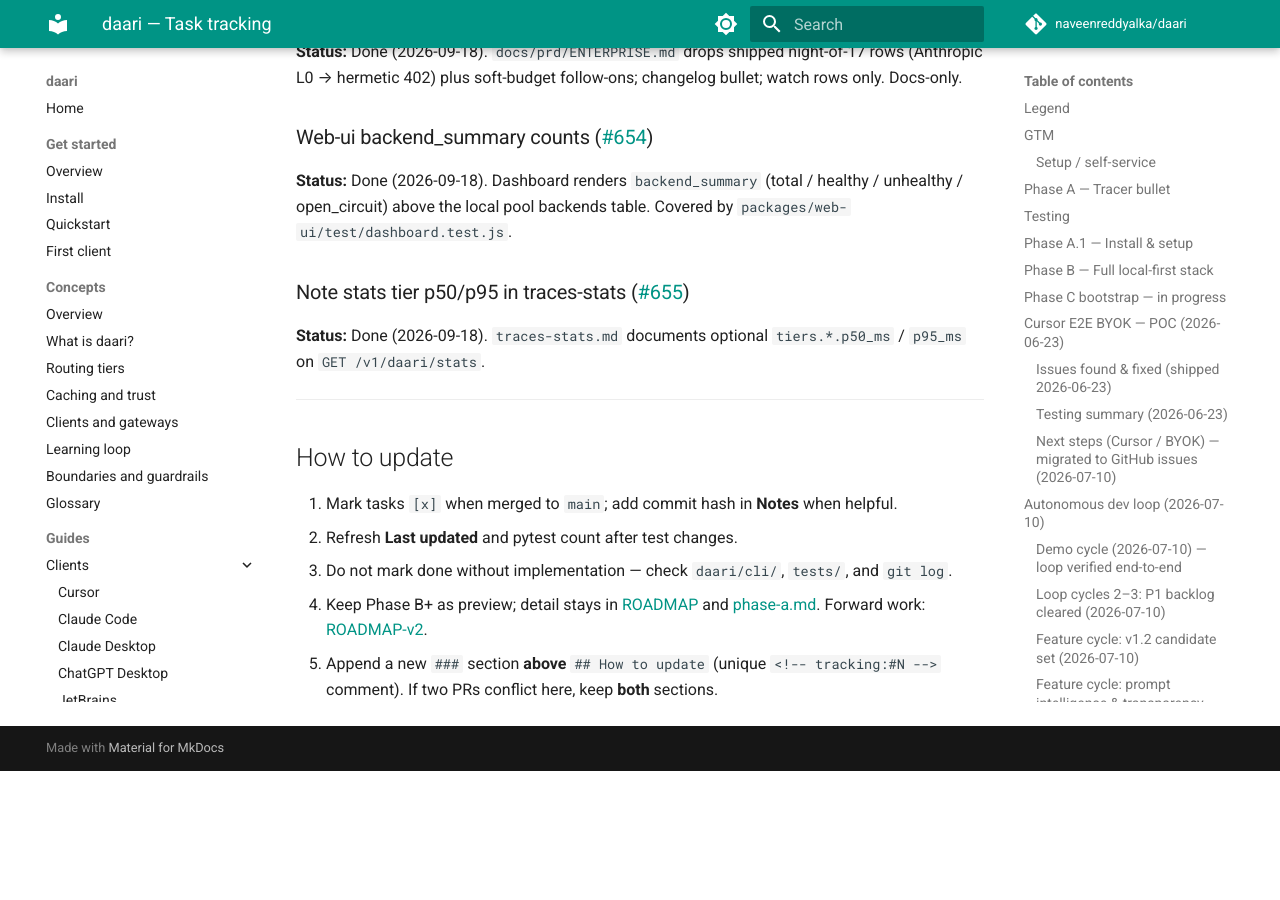
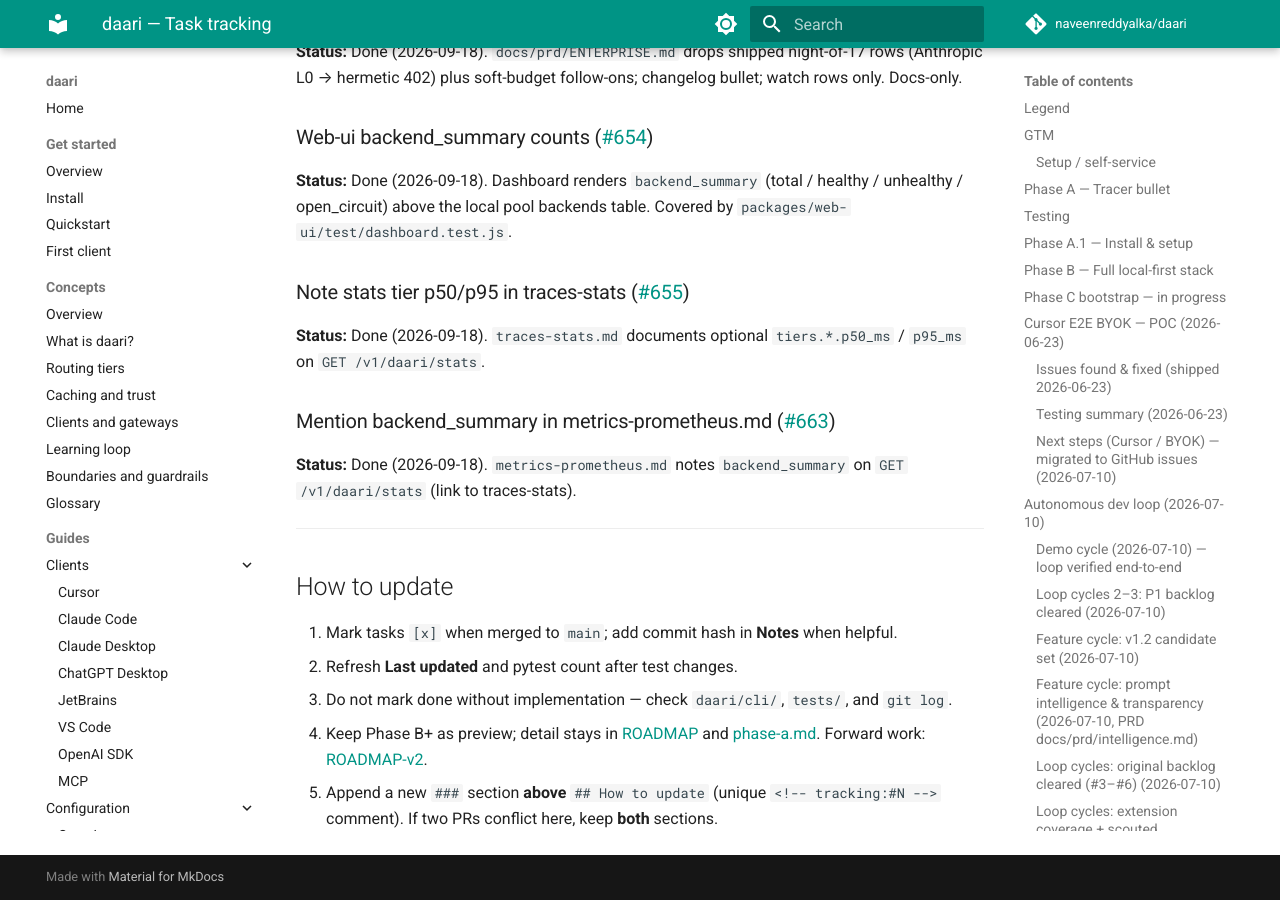
Before and after one commit to naveenreddyalka/daari, an MkDocs documentation site: the page built from docs/TRACKING.md, in a window 1280 px wide and 900 px high, scrolled down 75078 px. Built offline with MkDocs 1.6.1 and Material for MkDocs 9.7.7, drawn with Linux system fonts in a browser that asks for light colours; comment, search, counter and statistics services are not loaded; before the commit the page ends 75849 px from its top, so only the background shows below that.

Commit message:
docs(developer): mention backend_summary in metrics-prometheus.md
Closes #663.

Co-authored-by: Cursor <cursoragent@cursor.com>

```diff
--- a/docs/TRACKING.md
+++ b/docs/TRACKING.md
@@ -3082,6 +3082,12 @@ Covered by `packages/web-ui/test/dashboard.test.js`.
 **Status:** Done (2026-09-18). `traces-stats.md` documents optional
 `tiers.*.p50_ms` / `p95_ms` on `GET /v1/daari/stats`.
 
+### Mention backend_summary in metrics-prometheus.md ([#663](https://github.com/naveenreddyalka/daari/issues/663))
+
+<!-- tracking:#663 -->
+**Status:** Done (2026-09-18). `metrics-prometheus.md` notes
+`backend_summary` on `GET /v1/daari/stats` (link to traces-stats).
+
 ---
 
 ## How to update
```
Also changed, not shown: docs/developer/guides/observability/metrics-prometheus.md (+3 -0 lines).
